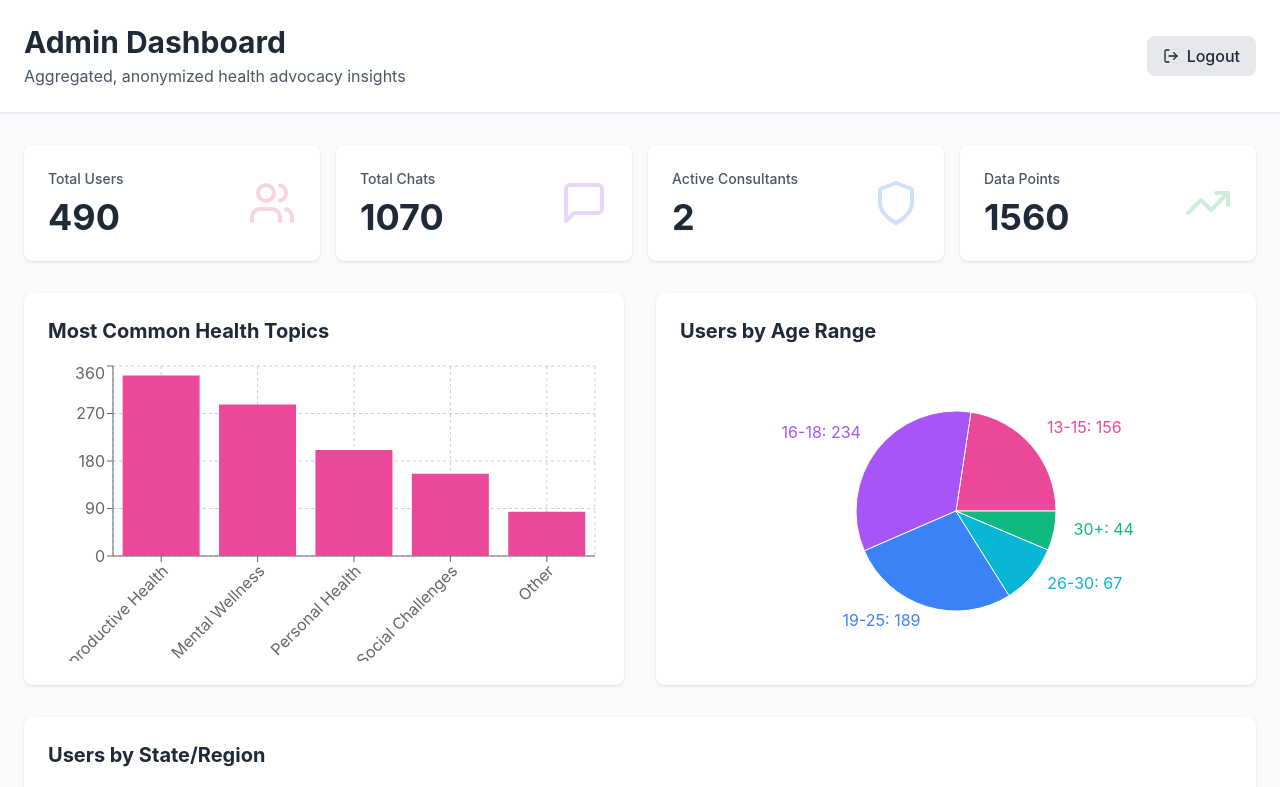
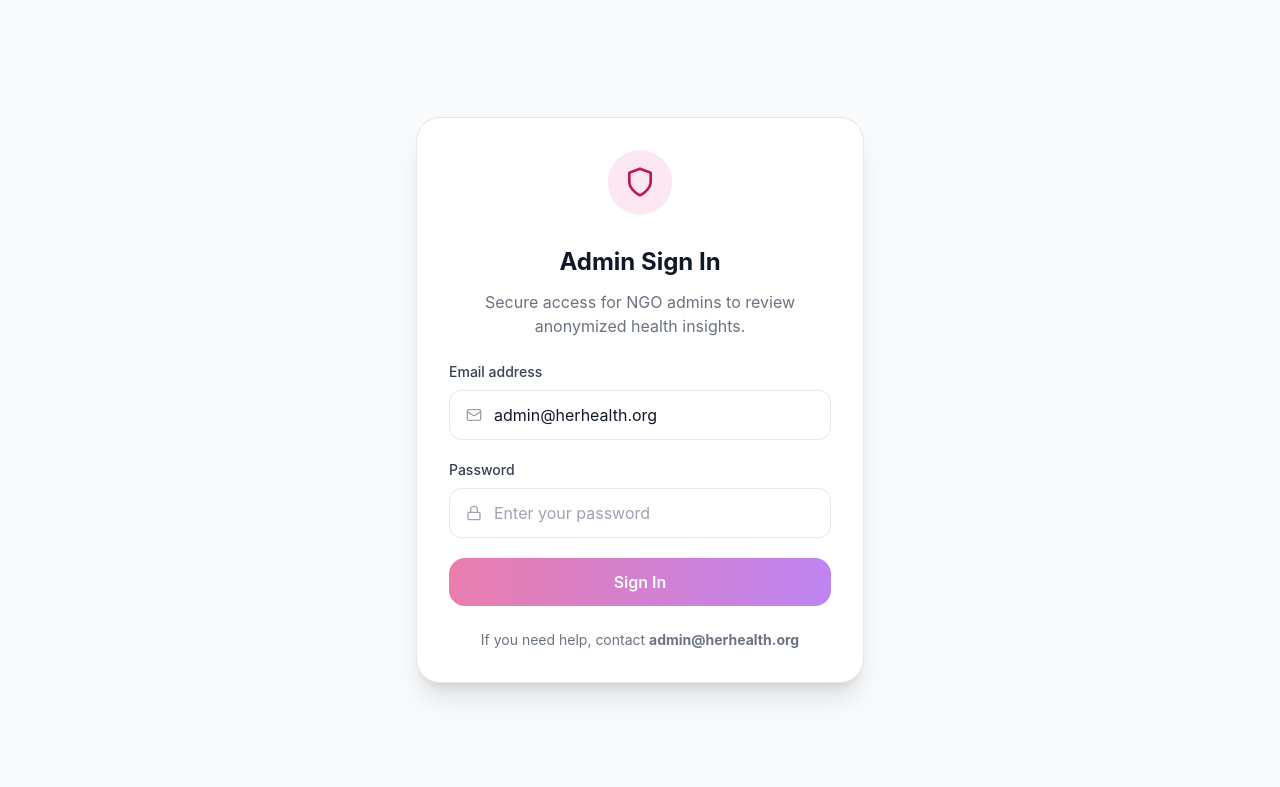
Before and after one commit to maryadeeniolakehinde-lab/HerHealth-Dataline, a Next.js app: page /admin in a window 1280 px wide. Shown: the top 787 px of the page. Built offline with nearby package versions, Linux system fonts and the light colour scheme.

Commit message:
feat: implement admin authentication with login functionality and session management

```diff
--- a/app/admin/page.tsx
+++ b/app/admin/page.tsx
@@ -1,5 +1,5 @@
 import { Metadata } from 'next';
-import { AdminDashboard } from '@/components/AdminDashboard';
+import { AdminPageClient } from '@/components/AdminPageClient';
 
 export const metadata: Metadata = {
   title: 'Admin Dashboard - HerHealth',
@@ -7,5 +7,5 @@ export const metadata: Metadata = {
 };
 
 export default function AdminPage() {
-  return <AdminDashboard />;
+  return <AdminPageClient />;
 }
--- /dev/null
+++ b/app/api/admin/login/route.ts
@@ -0,0 +1,37 @@
+import { NextRequest, NextResponse } from 'next/server';
+
+const ADMIN_EMAIL = process.env.ADMIN_EMAIL || 'admin@herhealth.org';
+const ADMIN_PASSWORD = process.env.ADMIN_PASSWORD || 'HerHealth@123';
+
+export async function POST(request: NextRequest) {
+  try {
+    const { email, password } = await request.json();
+
+    if (!email || !password) {
+      return NextResponse.json(
+        { error: 'Missing email or password' },
+        { status: 400 }
+      );
+    }
+
+    if (email !== ADMIN_EMAIL || password !== ADMIN_PASSWORD) {
+      return NextResponse.json(
+        { error: 'Invalid email or password' },
+        { status: 401 }
+      );
+    }
+
+    const token = Buffer.from(`${email}:${Date.now()}`).toString('base64');
+
+    return NextResponse.json({
+      token,
+      email,
+    });
+  } catch (error) {
+    console.error('Admin login error:', error);
+    return NextResponse.json(
+      { error: 'Unable to process login request' },
+      { status: 500 }
+    );
+  }
+}
--- a/components/AdminDashboard.tsx
+++ b/components/AdminDashboard.tsx
@@ -26,6 +26,7 @@ import {
   Trash2,
   Eye,
 } from 'lucide-react';
+import { clearAdminSession } from '@/lib/adminAuth';
 
 interface AnalyticsData {
   topic: string;
@@ -146,7 +147,13 @@ export const AdminDashboard: React.FC = () => {
               Aggregated, anonymized health advocacy insights
             </p>
           </div>
-          <button className="flex items-center gap-2 bg-gray-200 hover:bg-gray-300 text-gray-800 px-4 py-2 rounded-lg font-medium transition-colors">
+          <button
+            onClick={() => {
+              clearAdminSession();
+              window.location.href = '/admin';
+            }}
+            className="flex items-center gap-2 bg-gray-200 hover:bg-gray-300 text-gray-800 px-4 py-2 rounded-lg font-medium transition-colors"
+          >
             <LogOut className="w-4 h-4" />
             Logout
           </button>
--- /dev/null
+++ b/components/AdminLogin.tsx
@@ -0,0 +1,123 @@
+'use client';
+
+import { useState } from 'react';
+import { Shield, Mail, Lock, AlertCircle } from 'lucide-react';
+import { setAdminSession } from '@/lib/adminAuth';
+
+interface AdminLoginProps {
+  onLoginSuccess?: () => void;
+}
+
+export const AdminLogin: React.FC<AdminLoginProps> = ({ onLoginSuccess }) => {
+  const [email, setEmail] = useState('admin@herhealth.org');
+  const [password, setPassword] = useState('');
+  const [error, setError] = useState('');
+  const [isLoading, setIsLoading] = useState(false);
+
+  const handleSubmit = async (event: React.FormEvent<HTMLFormElement>) => {
+    event.preventDefault();
+    setError('');
+    setIsLoading(true);
+
+    try {
+      const response = await fetch('/api/admin/login', {
+        method: 'POST',
+        headers: {
+          'Content-Type': 'application/json',
+        },
+        body: JSON.stringify({ email, password }),
+      });
+
+      const data = await response.json();
+      if (!response.ok || data.error) {
+        setError(data.error || 'Invalid email or password');
+        return;
+      }
+
+      setAdminSession(email, data.token);
+      if (onLoginSuccess) {
+        onLoginSuccess();
+      } else {
+        window.location.href = '/admin';
+      }
+    } catch (err) {
+      setError('Unable to sign in. Please try again.');
+      console.error('Admin login error:', err);
+    } finally {
+      setIsLoading(false);
+    }
+  };
+
+  return (
+    <div className="min-h-screen bg-gray-50 flex items-center justify-center px-4 py-12">
+      <div className="w-full max-w-md bg-white border border-gray-200 rounded-3xl shadow-xl p-8">
+        <div className="flex items-center justify-center mb-8">
+          <div className="bg-pink-100 text-pink-700 rounded-full p-4 shadow-sm">
+            <Shield className="w-8 h-8" />
+          </div>
+        </div>
+        <h1 className="text-2xl font-bold text-gray-900 text-center mb-3">Admin Sign In</h1>
+        <p className="text-center text-gray-500 mb-6">
+          Secure access for NGO admins to review anonymized health insights.
+        </p>
+        <form className="space-y-5" onSubmit={handleSubmit}>
+          <div>
+            <label className="block text-sm font-medium text-gray-700 mb-2" htmlFor="email">
+              Email address
+            </label>
+            <div className="relative rounded-xl border border-gray-200 focus-within:border-pink-500 focus-within:ring-2 focus-within:ring-pink-100">
+              <div className="pointer-events-none absolute inset-y-0 left-0 flex items-center pl-4 text-gray-400">
+                <Mail className="w-4 h-4" />
+              </div>
+              <input
+                id="email"
+                type="email"
+                value={email}
+                onChange={(e) => setEmail(e.target.value)}
+                className="w-full rounded-xl border-none bg-transparent py-3 pl-11 pr-4 text-gray-900 outline-none"
+                placeholder="admin@herhealth.org"
+              />
+            </div>
+          </div>
+
+          <div>
+            <label className="block text-sm font-medium text-gray-700 mb-2" htmlFor="password">
+              Password
+            </label>
+            <div className="relative rounded-xl border border-gray-200 focus-within:border-pink-500 focus-within:ring-2 focus-within:ring-pink-100">
+              <div className="pointer-events-none absolute inset-y-0 left-0 flex items-center pl-4 text-gray-400">
+                <Lock className="w-4 h-4" />
+              </div>
+              <input
+                id="password"
+                type="password"
+                value={password}
+                onChange={(e) => setPassword(e.target.value)}
+                className="w-full rounded-xl border-none bg-transparent py-3 pl-11 pr-4 text-gray-900 outline-none"
+                placeholder="Enter your password"
+              />
+            </div>
+          </div>
+
+          {error ? (
+            <div className="rounded-xl bg-red-50 border border-red-200 p-4 text-sm text-red-700 flex items-start gap-2">
+              <AlertCircle className="w-5 h-5 shrink-0" />
+              <p>{error}</p>
+            </div>
+          ) : null}
+
+          <button
+            type="submit"
+            disabled={isLoading || !email || !password}
+            className="w-full inline-flex items-center justify-center gap-2 rounded-2xl bg-gradient-to-r from-pink-600 to-purple-600 px-5 py-3 text-white font-semibold transition hover:brightness-110 disabled:cursor-not-allowed disabled:opacity-60"
+          >
+            {isLoading ? 'Signing in...' : 'Sign In'}
+          </button>
+        </form>
+        <p className="mt-6 text-sm text-gray-500 text-center">
+          If you need help, contact <strong>admin@herhealth.org</strong>
+        </p>
+      </div>
+    </div>
+  );
+};
--- /dev/null
+++ b/components/AdminPageClient.tsx
@@ -0,0 +1,20 @@
+'use client';
+
+import { useEffect, useState } from 'react';
+import { AdminDashboard } from '@/components/AdminDashboard';
+import { AdminLogin } from '@/components/AdminLogin';
+import { isAdminAuthenticated } from '@/lib/adminAuth';
+
+export const AdminPageClient: React.FC = () => {
+  const [authenticated, setAuthenticated] = useState(false);
+
+  useEffect(() => {
+    setAuthenticated(isAdminAuthenticated());
+  }, []);
+
+  return authenticated ? (
+    <AdminDashboard />
+  ) : (
+    <AdminLogin onLoginSuccess={() => setAuthenticated(true)} />
+  );
+};
--- /dev/null
+++ b/lib/adminAuth.ts
@@ -0,0 +1,40 @@
+export interface AdminSession {
+  email: string;
+  token: string;
+  timestamp: number;
+}
+
+const ADMIN_SESSION_KEY = 'herhealth_admin_session';
+
+export const getAdminSession = (): AdminSession | null => {
+  if (typeof window === 'undefined') return null;
+
+  const session = localStorage.getItem(ADMIN_SESSION_KEY);
+  if (!session) return null;
+
+  try {
+    return JSON.parse(session) as AdminSession;
+  } catch (error) {
+    localStorage.removeItem(ADMIN_SESSION_KEY);
+    return null;
+  }
+};
+
+export const setAdminSession = (email: string, token: string): void => {
+  if (typeof window === 'undefined') return;
+
+  localStorage.setItem(
+    ADMIN_SESSION_KEY,
+    JSON.stringify({ email, token, timestamp: Date.now() })
+  );
+};
+
+export const clearAdminSession = (): void => {
+  if (typeof window === 'undefined') return;
+
+  localStorage.removeItem(ADMIN_SESSION_KEY);
+};
+
+export const isAdminAuthenticated = (): boolean => {
+  return getAdminSession() !== null;
+};
```
